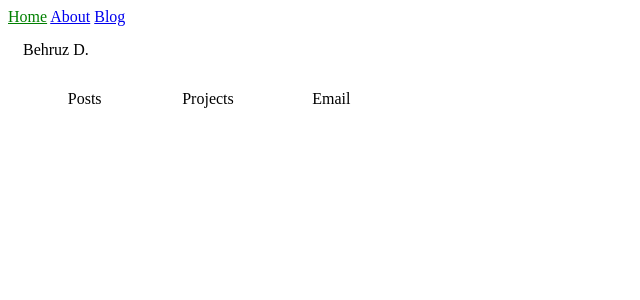
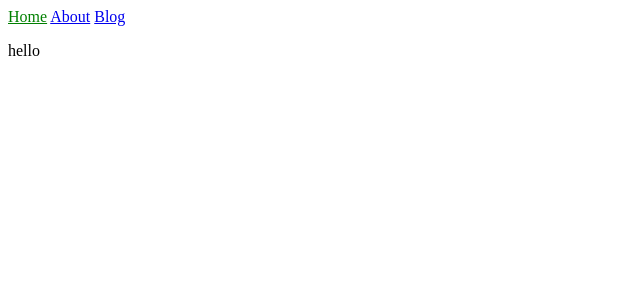
Before and after one commit to davletovb/davletovb.github.io, a Jekyll site: the page built from index.html, in a window 1280 px wide. Shown: the top 300 px of the page, without its empty margins (0-640 px from the left). Built offline with Jekyll 4.4.1, drawn with Linux system fonts in a browser that asks for light colours.

Commit message:
Update index.html

```diff
--- a/index.html
+++ b/index.html
@@ -2,23 +2,4 @@
 layout: default
 title: Home
 ---
-<table style="width: 400px; border-collapse: collapse;" border="0" cellpadding="15">
-<tbody>
-<tr>
-<td style="width: 100%;">Behruz D.</td>
-</tr>
-<tr>
-<td style="width: 100%;">
-<table style="border-collapse: collapse; width: 100%;" border="0">
-<tbody>
-<tr>
-<td style="width: 33.3333%; text-align: center;">Posts</td>
-<td style="width: 33.3333%; text-align: center;">Projects</td>
-<td style="width: 33.3333%; text-align: center;">Email</td>
-</tr>
-</tbody>
-</table>
-</td>
-</tr>
-</tbody>
-</table>
+<p> hello </p>
```
